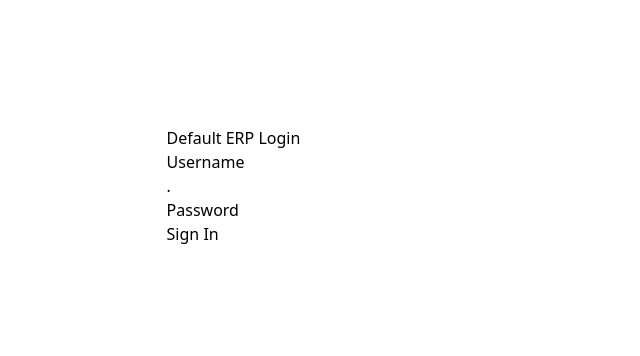
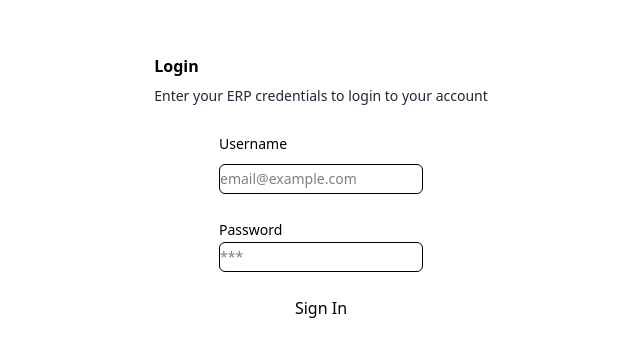
Before and after one commit to mhmdinan/erp-FASTAPI_NEXT, a React app in the folder frontend/: page /login in a window 1280 px wide. Shown: the part 214-570 px from the top of the page, without its empty margins (319-959 px from the left). Built offline with nearby package versions, Linux system fonts and the light colour scheme; no server answers; the HTML template or start-up script is replaced by a standard one.

Commit message:
added border to text fields in login page.

```diff
--- a/frontend/src/App.tsx
+++ b/frontend/src/App.tsx
@@ -10,7 +10,7 @@ function App() {
     document.title = `${CONFIG.COMPANY_NAME} | ${CONFIG.APP_TITLE}`;
   }, []);
 
-  const isAuthenticated = !!localStorage.getItem('token');
+  const isAuthenticated = !localStorage.getItem('token');
 
 
   return (
--- a/frontend/src/features/auth/LoginPage.tsx
+++ b/frontend/src/features/auth/LoginPage.tsx
@@ -37,21 +37,33 @@ export default function LoginPage() {{
     return (
         <div className='flex min-h-screen items-center justify-center'>
             <div>
-                <h2>{CONFIG.COMPANY_NAME} Login</h2>
 
-                <form onSubmit={handleSubmit(onSubmit)}>
+                <form onSubmit={handleSubmit(onSubmit)} className='flex flex-col gap-6 items-center'>
                     <div>
-                        <label>Username</label>
+                        <h1 className='text-base/7 font-semibold relative'>Login</h1>
+                        <p className='mt-1 text-sm/6 text-gray-800'>Enter your ERP credentials to login to your account</p>
+                    </div>
+                    <div className='items-center'>
+                        <label htmlFor='username' className='block text-sm/6 font-medium'>Username</label>
                         <input
                         {...register('username')}
+                        className='border rounded-md text-sm/7 mt-2'
+                        type='text'
+                        name='username'
+                        id='username'
+                        placeholder='email@example.com'
                         />
                         {errors.username && <p>{errors.username.message}</p>}
-                    </div>.
+                    </div>
                     <div>
-                        <label>Password</label>
+                        <label className='block text-sm/6 font-medium'>Password</label>
                         <input
                         type='password'
                         {...register('password')}
+                        className='border rounded-md text-sm/7 placeholder: center'
+                        name='password'
+                        id='password'
+                        placeholder='***'
                         />
                         {errors.password && <p>{errors.password.message}</p>}
                     </div>
```
